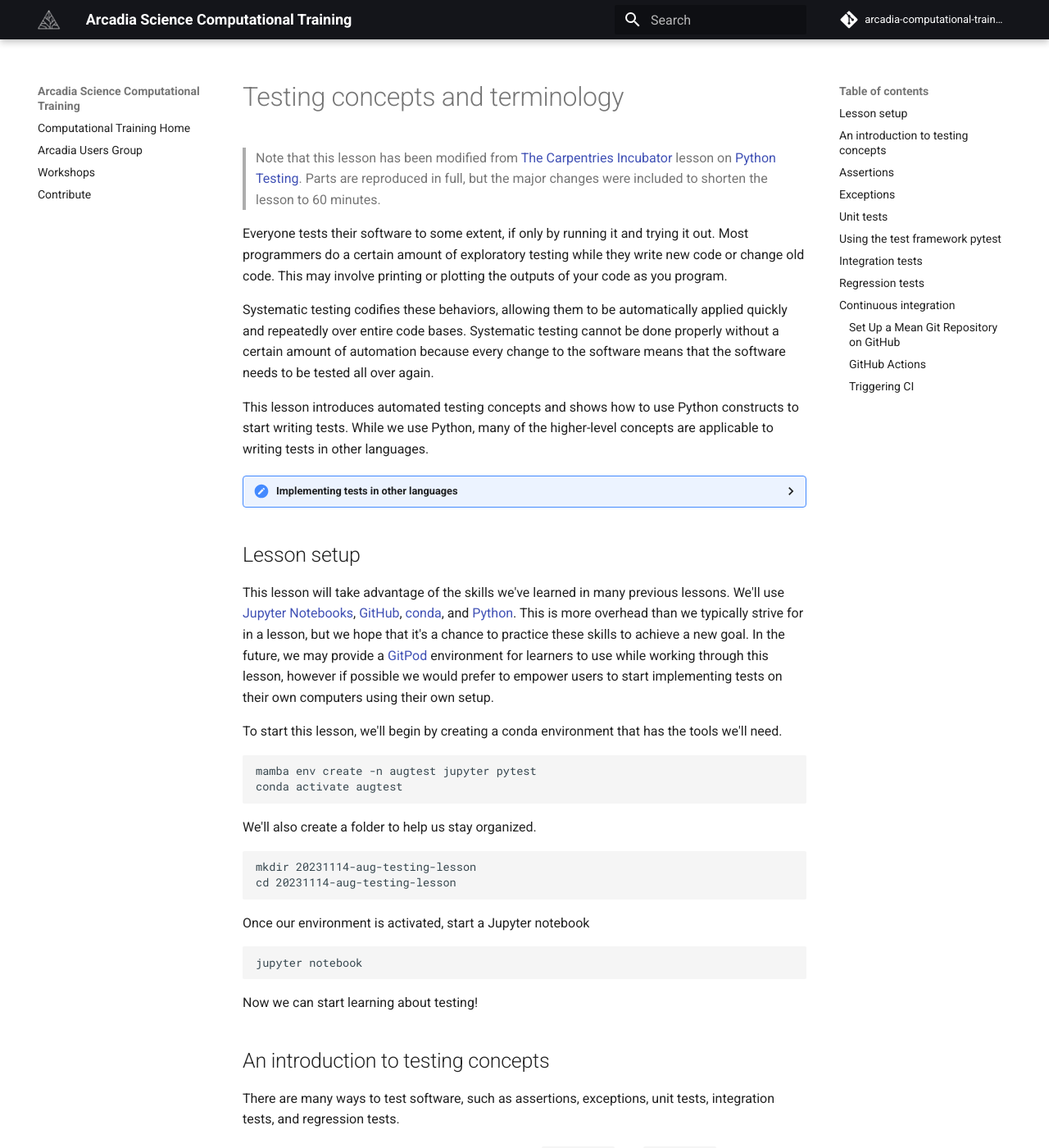
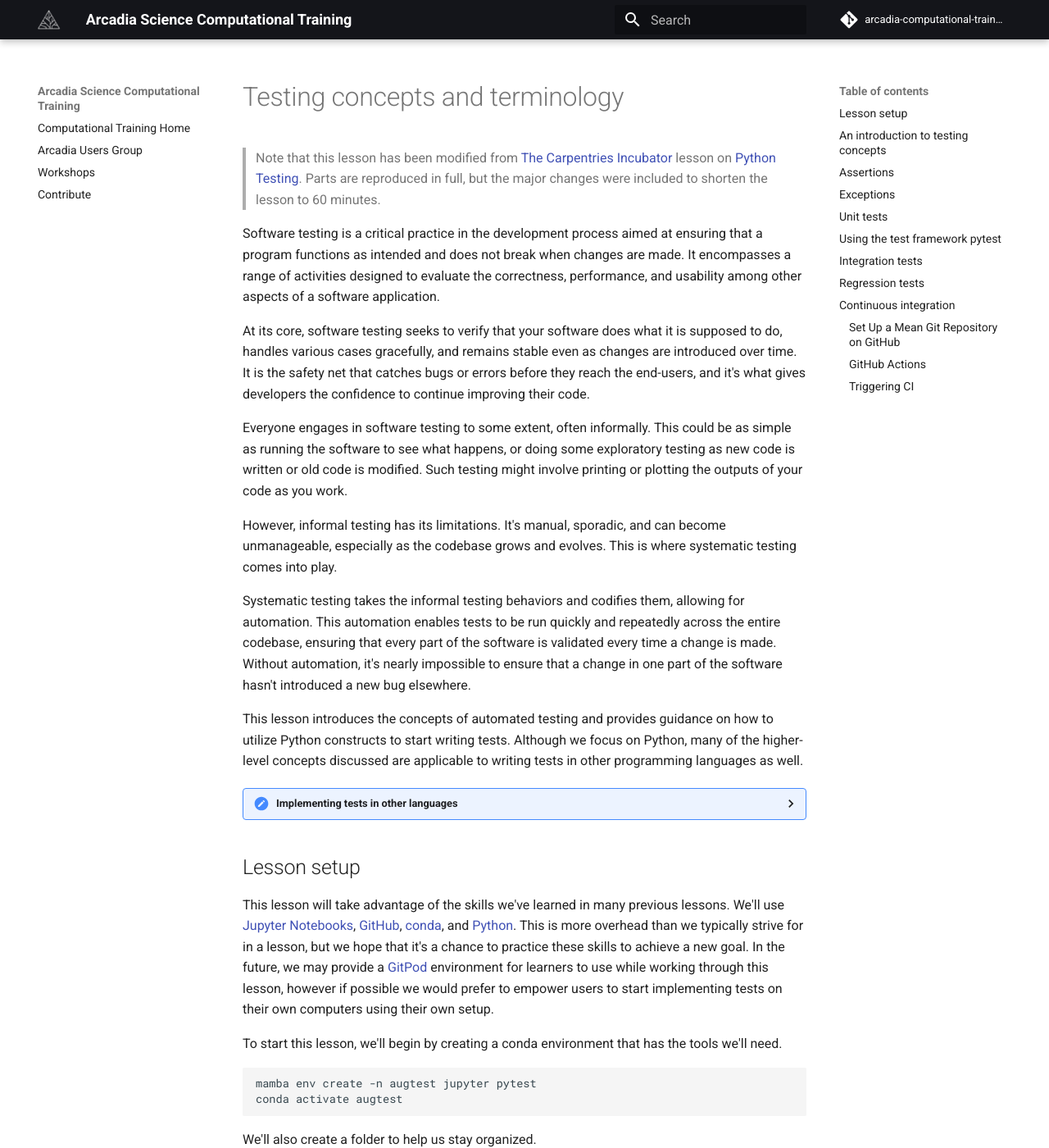
Before and after one commit to Arcadia-Science/arcadia-computational-training, an MkDocs documentation site: the page built from docs/arcadia-users-group/20231104-testing-concepts/lesson.md, in a window 1280 px wide and 1400 px high. Shown: the whole window at 82% size. Built offline with MkDocs 1.6.1 and Material for MkDocs 9.7.7, drawn with Linux system fonts in a browser that asks for light colours; comment, search, counter and statistics services are not loaded.

Commit message:
update intro

```diff
--- a/docs/arcadia-users-group/20231104-testing-concepts/lesson.md
+++ b/docs/arcadia-users-group/20231104-testing-concepts/lesson.md
@@ -3,15 +3,26 @@
 > Note that this lesson has been modified from [The Carpentries Incubator](https://github.com/carpentries-incubator) lesson on [Python Testing](https://carpentries-incubator.github.io/python-testing/).
 > Parts are reproduced in full, but the major changes were included to shorten the lesson to 60 minutes.
 
-Everyone tests their software to some extent, if only by running it and trying it out.
-Most programmers do a certain amount of exploratory testing while they write new code or change old code.
-This may involve printing or plotting the outputs of your code as you program.
+Software testing is a critical practice in the development process aimed at ensuring that a program functions as intended and does not break when changes are made.
+It encompasses a range of activities designed to evaluate the correctness, performance, and usability among other aspects of a software application.
 
-Systematic testing codifies these behaviors, allowing them to be automatically applied quickly and repeatedly over entire code bases.
-Systematic testing cannot be done properly without a certain amount of automation because every change to the software means that the software needs to be tested all over again.
+At its core, software testing seeks to verify that your software does what it is supposed to do, handles various cases gracefully, and remains stable even as changes are introduced over time.
+It is the safety net that catches bugs or errors before they reach the end-users, and it's what gives developers the confidence to continue improving their code.
 
-This lesson introduces automated testing concepts and shows how to use Python constructs to start writing tests.
-While we use Python, many of the higher-level concepts are applicable to writing tests in other languages.
+Everyone engages in software testing to some extent, often informally.
+This could be as simple as running the software to see what happens, or doing some exploratory testing as new code is written or old code is modified.
+Such testing might involve printing or plotting the outputs of your code as you work.
+
+However, informal testing has its limitations.
+It's manual, sporadic, and can become unmanageable, especially as the codebase grows and evolves.
+This is where systematic testing comes into play.
+
+Systematic testing takes the informal testing behaviors and codifies them, allowing for automation.
+This automation enables tests to be run quickly and repeatedly across the entire codebase, ensuring that every part of the software is validated every time a change is made.
+Without automation, it's nearly impossible to ensure that a change in one part of the software hasn't introduced a new bug elsewhere.
+
+This lesson introduces the concepts of automated testing and provides guidance on how to utilize Python constructs to start writing tests.
+Although we focus on Python, many of the higher-level concepts discussed are applicable to writing tests in other programming languages as well.
 
 <details>
  <summary>Implementing tests in other languages</summary>
```
